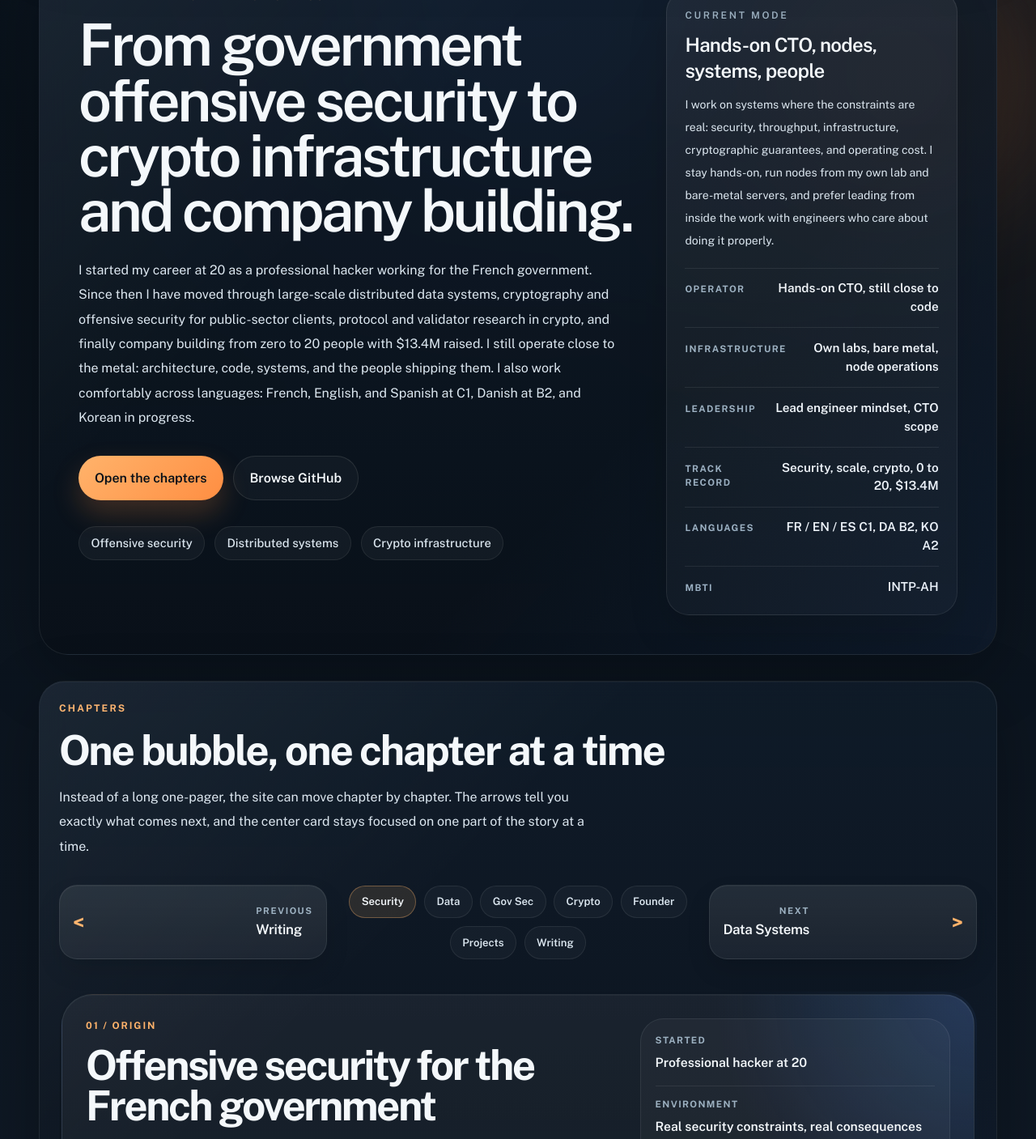
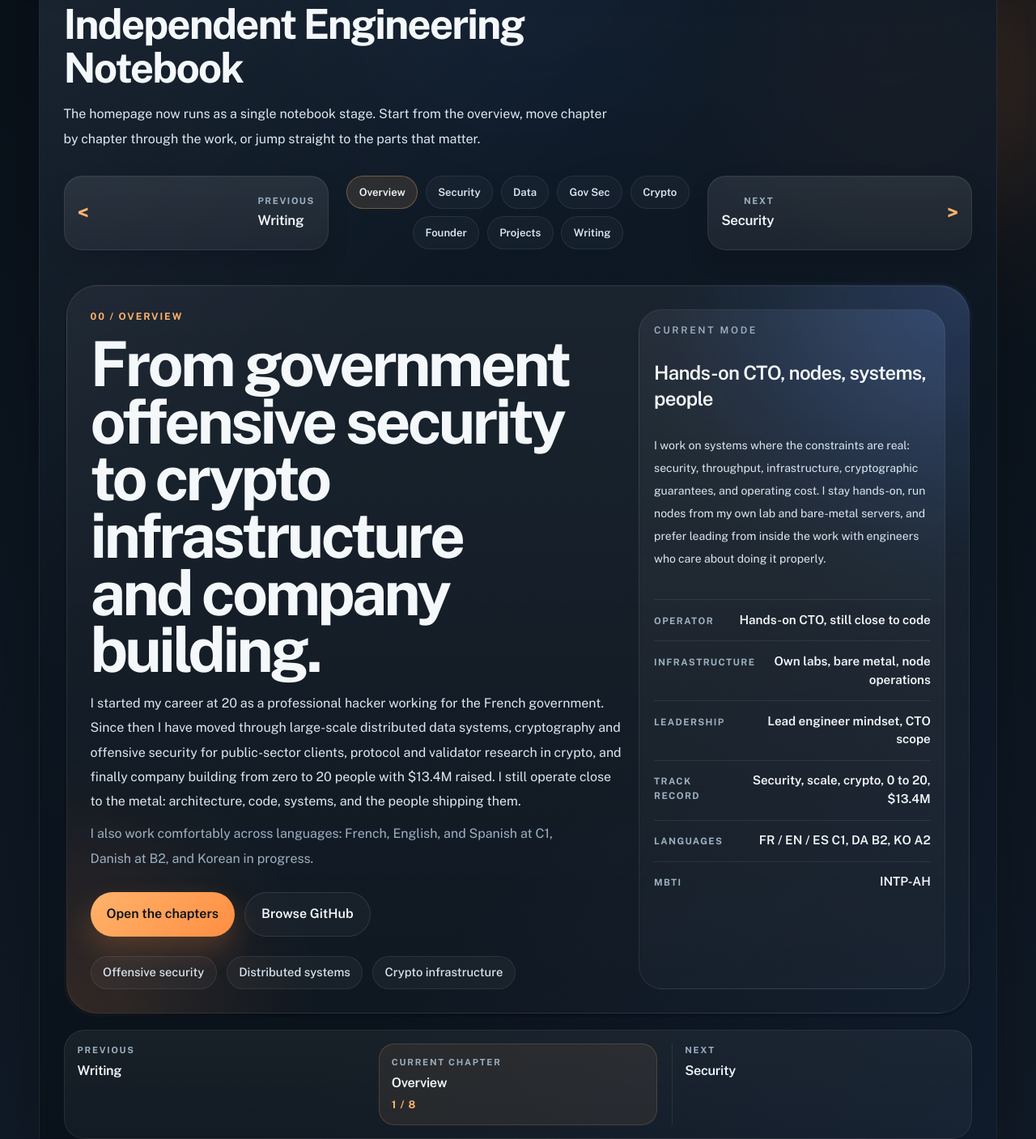
Before and after one commit to v4lproik/v4lproik.github.io, a website: page index.html in a window 1280 px wide. Shown: the part 183-1590 px from the top of the page at 81% size. Drawn offline with nearby package versions, Linux system fonts and the light colour scheme.

Commit message:
feat(site): make notebook the main carousel

```diff
--- a/index.html
+++ b/index.html
@@ -46,9 +46,9 @@
           </a>
 
           <nav aria-label="Primary" class="flex flex-wrap items-center gap-4 sm:gap-6">
-            <a href="#chapters" class="nav-link" data-chapter-target="chapter-security">Chapters</a>
-            <a href="#chapters" class="nav-link" data-chapter-target="chapter-projects">Projects</a>
-            <a href="#chapters" class="nav-link" data-chapter-target="chapter-writing">Writing</a>
+            <a href="#notebook" class="nav-link" data-chapter-target="chapter-intro">Notebook</a>
+            <a href="#notebook" class="nav-link" data-chapter-target="chapter-projects">Projects</a>
+            <a href="#notebook" class="nav-link" data-chapter-target="chapter-writing">Writing</a>
             <a
               href="https://github.com/v4lproik"
               target="_blank"
@@ -62,25 +62,67 @@
       </header>
 
       <main id="top" class="space-y-8">
-        <section class="glass-panel rounded-[2.25rem] px-6 py-8 sm:px-8 sm:py-10 lg:px-12 lg:py-12">
-          <div class="hero-grid">
-            <div>
+        <section id="notebook" data-carousel-section class="glass-panel section-shell notebook-shell">
+          <div class="notebook-head">
             <p class="eyebrow">Independent Engineering Notebook</p>
-              <h1 class="mt-4 max-w-4xl text-5xl font-semibold leading-[0.95] tracking-[-0.05em] text-mist-50 sm:text-6xl lg:text-7xl">
-                From government offensive security to crypto infrastructure and company building.
-              </h1>
-              <p class="reading-copy mt-6">
+            <h1 class="section-title mt-4">Independent Engineering Notebook</h1>
+            <p class="reading-copy mt-4">
+              The homepage now runs as a single notebook stage. Start from the overview, move
+              chapter by chapter through the work, or jump straight to the parts that matter.
+            </p>
+          </div>
+
+          <div class="chapter-carousel" data-carousel>
+            <div class="chapter-controls">
+              <button type="button" class="chapter-arrow" data-carousel-prev aria-label="Show previous chapter">
+                <span class="chapter-arrow-dir">&lt;</span>
+                <span class="chapter-arrow-text">
+                  <span class="chapter-arrow-kicker">Previous</span>
+                  <span class="chapter-arrow-name" data-carousel-prev-label>Writing</span>
+                </span>
+              </button>
+
+              <div class="chapter-pills" role="tablist" aria-label="Chapters">
+                <button type="button" class="chapter-pill" data-carousel-jump="0" data-active="true" aria-selected="true">Overview</button>
+                <button type="button" class="chapter-pill" data-carousel-jump="1" data-active="false" aria-selected="false">Security</button>
+                <button type="button" class="chapter-pill" data-carousel-jump="2" data-active="false" aria-selected="false">Data</button>
+                <button type="button" class="chapter-pill" data-carousel-jump="3" data-active="false" aria-selected="false">Gov Sec</button>
+                <button type="button" class="chapter-pill" data-carousel-jump="4" data-active="false" aria-selected="false">Crypto</button>
+                <button type="button" class="chapter-pill" data-carousel-jump="5" data-active="false" aria-selected="false">Founder</button>
+                <button type="button" class="chapter-pill" data-carousel-jump="6" data-active="false" aria-selected="false">Projects</button>
+                <button type="button" class="chapter-pill" data-carousel-jump="7" data-active="false" aria-selected="false">Writing</button>
+              </div>
+
+              <button type="button" class="chapter-arrow chapter-arrow-next" data-carousel-next aria-label="Show next chapter">
+                <span class="chapter-arrow-text chapter-arrow-text-next">
+                  <span class="chapter-arrow-kicker">Next</span>
+                  <span class="chapter-arrow-name" data-carousel-next-label>Security</span>
+                </span>
+                <span class="chapter-arrow-dir">&gt;</span>
+              </button>
+            </div>
+
+            <div class="chapter-viewport" data-carousel-viewport tabindex="0" aria-live="polite">
+              <div class="chapter-track" data-carousel-track>
+                <article class="chapter-slide chapter-slide-intro" id="chapter-intro" data-chapter-title="Overview" data-active="true" aria-hidden="false">
+                  <div class="chapter-bubble">
+                    <div class="chapter-bubble-copy">
+                      <span class="chapter-step">00 / Overview</span>
+                      <h2 class="chapter-bubble-title">From government offensive security to crypto infrastructure and company building.</h2>
+                      <p class="chapter-bubble-body">
                         I started my career at 20 as a professional hacker working for the French
-                government. Since then I have moved through large-scale distributed data systems,
-                cryptography and offensive security for public-sector clients, protocol and
-                validator research in crypto, and finally company building from zero to 20 people
-                with $13.4M raised. I still operate close to the metal: architecture, code,
-                systems, and the people shipping them. I also work comfortably across languages:
-                French, English, and Spanish at C1, Danish at B2, and Korean in progress.
+                        government. Since then I have moved through large-scale distributed data
+                        systems, cryptography and offensive security for public-sector clients,
+                        protocol and validator research in crypto, and finally company building
+                        from zero to 20 people with $13.4M raised. I still operate close to the
+                        metal: architecture, code, systems, and the people shipping them.
                       </p>
-
-              <div class="mt-8 flex flex-wrap gap-3">
-                <a class="button-primary" href="#chapters" data-chapter-target="chapter-security">Open the chapters</a>
+                      <p class="chapter-bubble-body chapter-bubble-body-compact">
+                        I also work comfortably across languages: French, English, and Spanish at
+                        C1, Danish at B2, and Korean in progress.
+                      </p>
+                      <div class="chapter-actions">
+                        <a class="button-primary" href="#notebook" data-chapter-target="chapter-security">Open the chapters</a>
                         <a
                           class="button-secondary"
                           href="https://github.com/v4lproik"
@@ -90,27 +132,25 @@
                           Browse GitHub
                         </a>
                       </div>
-
-              <div class="mt-8 flex flex-wrap gap-3">
+                      <div class="chapter-tags">
                         <span class="signal-pill">Offensive security</span>
                         <span class="signal-pill">Distributed systems</span>
                         <span class="signal-pill">Crypto infrastructure</span>
                       </div>
                     </div>
-
-            <aside class="space-y-4">
-              <div class="hero-panel">
+                    <aside class="chapter-aside chapter-aside-hero">
                       <p class="text-xs font-semibold uppercase tracking-[0.22em] text-mist-300">
                         Current mode
                       </p>
-                <h2 class="mt-3 text-2xl font-semibold tracking-[-0.03em] text-mist-50">
+                      <h3 class="mt-3 text-2xl font-semibold tracking-[-0.03em] text-mist-50">
                         Hands-on CTO, nodes, systems, people
-                </h2>
+                      </h3>
                       <p class="mt-3 text-sm leading-7 text-mist-100">
                         I work on systems where the constraints are real: security, throughput,
-                  infrastructure, cryptographic guarantees, and operating cost. I stay hands-on,
-                  run nodes from my own lab and bare-metal servers, and prefer leading from inside
-                  the work with engineers who care about doing it properly.
+                        infrastructure, cryptographic guarantees, and operating cost. I stay
+                        hands-on, run nodes from my own lab and bare-metal servers, and prefer
+                        leading from inside the work with engineers who care about doing it
+                        properly.
                       </p>
                       <div class="hero-metrics">
                         <div class="hero-metric">
@@ -138,56 +178,11 @@
                           <span class="hero-metric-value">INTP-AH</span>
                         </div>
                       </div>
-              </div>
                     </aside>
                   </div>
-        </section>
+                </article>
 
-        <section id="chapters" class="glass-panel section-shell">
-          <div class="max-w-3xl">
-            <p class="eyebrow">Chapters</p>
-            <h2 class="section-title mt-4">
-              One bubble, one chapter at a time
-            </h2>
-            <p class="reading-copy mt-4">
-              Instead of a long one-pager, the site can move chapter by chapter. The arrows tell
-              you exactly what comes next, and the center card stays focused on one part of the
-              story at a time.
-            </p>
-          </div>
-
-          <div class="chapter-carousel" data-carousel>
-            <div class="chapter-controls">
-              <button type="button" class="chapter-arrow" data-carousel-prev aria-label="Show previous chapter">
-                <span class="chapter-arrow-dir">&lt;</span>
-                <span class="chapter-arrow-text">
-                  <span class="chapter-arrow-kicker">Previous</span>
-                  <span class="chapter-arrow-name" data-carousel-prev-label>Writing</span>
-                </span>
-              </button>
-
-              <div class="chapter-pills" role="tablist" aria-label="Chapters">
-                <button type="button" class="chapter-pill" data-carousel-jump="0" data-active="true" aria-selected="true">Security</button>
-                <button type="button" class="chapter-pill" data-carousel-jump="1" data-active="false" aria-selected="false">Data</button>
-                <button type="button" class="chapter-pill" data-carousel-jump="2" data-active="false" aria-selected="false">Gov Sec</button>
-                <button type="button" class="chapter-pill" data-carousel-jump="3" data-active="false" aria-selected="false">Crypto</button>
-                <button type="button" class="chapter-pill" data-carousel-jump="4" data-active="false" aria-selected="false">Founder</button>
-                <button type="button" class="chapter-pill" data-carousel-jump="5" data-active="false" aria-selected="false">Projects</button>
-                <button type="button" class="chapter-pill" data-carousel-jump="6" data-active="false" aria-selected="false">Writing</button>
-              </div>
-
-              <button type="button" class="chapter-arrow chapter-arrow-next" data-carousel-next aria-label="Show next chapter">
-                <span class="chapter-arrow-text chapter-arrow-text-next">
-                  <span class="chapter-arrow-kicker">Next</span>
-                  <span class="chapter-arrow-name" data-carousel-next-label>Data Systems</span>
-                </span>
-                <span class="chapter-arrow-dir">&gt;</span>
-              </button>
-            </div>
-
-            <div class="chapter-viewport" data-carousel-viewport tabindex="0" aria-live="polite">
-              <div class="chapter-track" data-carousel-track>
-                <article class="chapter-slide" id="chapter-security" data-chapter-title="Security" data-active="true" aria-hidden="false">
+                <article class="chapter-slide" id="chapter-security" data-chapter-title="Security" data-active="false" aria-hidden="true">
                   <div class="chapter-bubble">
                     <div class="chapter-bubble-copy">
                       <span class="chapter-step">01 / Origin</span>
@@ -435,16 +430,16 @@
               </div>
               <div class="chapter-status-item chapter-status-item-current">
                 <span class="chapter-status-label">Current chapter</span>
-                <span class="chapter-status-name" data-carousel-current-label>Security</span>
+                <span class="chapter-status-name" data-carousel-current-label>Overview</span>
                 <span class="chapter-status-count">
                   <span data-carousel-current-index>1</span>
                   /
-                  <span data-carousel-total>7</span>
+                  <span data-carousel-total>8</span>
                 </span>
               </div>
               <div class="chapter-status-item">
                 <span class="chapter-status-label">Next</span>
-                <span class="chapter-status-name" data-carousel-status-next>Data Systems</span>
+                <span class="chapter-status-name" data-carousel-status-next>Security</span>
               </div>
             </div>
           </div>
@@ -465,9 +460,9 @@
           >
             GitHub
           </a>
-          <a href="#chapters" class="nav-link" data-chapter-target="chapter-security">Chapters</a>
-          <a href="#chapters" class="nav-link" data-chapter-target="chapter-projects">Projects</a>
-          <a href="#chapters" class="nav-link" data-chapter-target="chapter-writing">Writing</a>
+          <a href="#notebook" class="nav-link" data-chapter-target="chapter-intro">Notebook</a>
+          <a href="#notebook" class="nav-link" data-chapter-target="chapter-projects">Projects</a>
+          <a href="#notebook" class="nav-link" data-chapter-target="chapter-writing">Writing</a>
         </div>
       </footer>
     </div>
--- a/styles/site.css
+++ b/styles/site.css
@@ -77,6 +77,17 @@
   .section-shell {
     border-radius: 2rem;
     padding: 1.5rem;
+  }
+
+  .notebook-shell {
+    padding: 1.5rem;
+    scroll-margin-top: 6.75rem;
+  }
+
+  @media (min-width: 40rem) {
+    .notebook-shell {
+      padding: 1.85rem;
+    }
   }
 
   .eyebrow {
@@ -211,6 +222,10 @@
     color: #f4f8fb;
   }
 
+  .notebook-head {
+    max-width: 44rem;
+  }
+
   .list-line {
     border-top: 1px solid rgba(255, 255, 255, 0.08);
     padding-top: 1rem;
@@ -329,7 +344,7 @@
   }
 
   .chapter-carousel {
-    margin-top: 2rem;
+    margin-top: 1.85rem;
     display: grid;
     gap: 1rem;
   }
@@ -576,6 +591,13 @@
     flex-direction: column;
   }
 
+  .chapter-actions {
+    display: flex;
+    flex-wrap: wrap;
+    gap: 0.75rem;
+    margin-top: 1.6rem;
+  }
+
   .chapter-step {
     color: #ffb36b;
     font-size: 0.75rem;
@@ -602,6 +624,12 @@
     line-height: 1.9;
   }
 
+  .chapter-bubble-body-compact {
+    margin-top: 0.6rem;
+    max-width: 38rem;
+    color: #9db1c1;
+  }
+
   .chapter-tags {
     display: flex;
     flex-wrap: wrap;
@@ -622,6 +650,12 @@
     border: 1px solid rgba(255, 255, 255, 0.08);
     background: rgba(255, 255, 255, 0.035);
     padding: 1.1rem;
+  }
+
+  .chapter-aside-hero {
+    background:
+      radial-gradient(circle at top right, rgba(79, 132, 232, 0.12), transparent 42%),
+      linear-gradient(180deg, rgba(255, 255, 255, 0.055), rgba(255, 255, 255, 0.025));
   }
 
   .chapter-fact {
@@ -759,6 +793,26 @@
     font-weight: 700;
     letter-spacing: 0.08em;
     text-transform: uppercase;
+  }
+
+  .chapter-slide-intro .chapter-bubble {
+    min-height: 35rem;
+  }
+
+  .chapter-slide-intro .chapter-bubble-title {
+    max-width: 12ch;
+    font-size: clamp(3rem, 6vw, 5.5rem);
+    line-height: 0.92;
+  }
+
+  .chapter-slide-intro .chapter-bubble-copy {
+    justify-content: center;
+  }
+
+  @media (max-width: 63.999rem) {
+    .chapter-slide-intro .chapter-bubble-title {
+      max-width: 10ch;
+    }
   }
 
   .timeline-shell {
```
Also changed, not shown: assets/site.js (+3 -4 lines), assets/site.css. Lines whose indentation alone changed are shown as unchanged.
